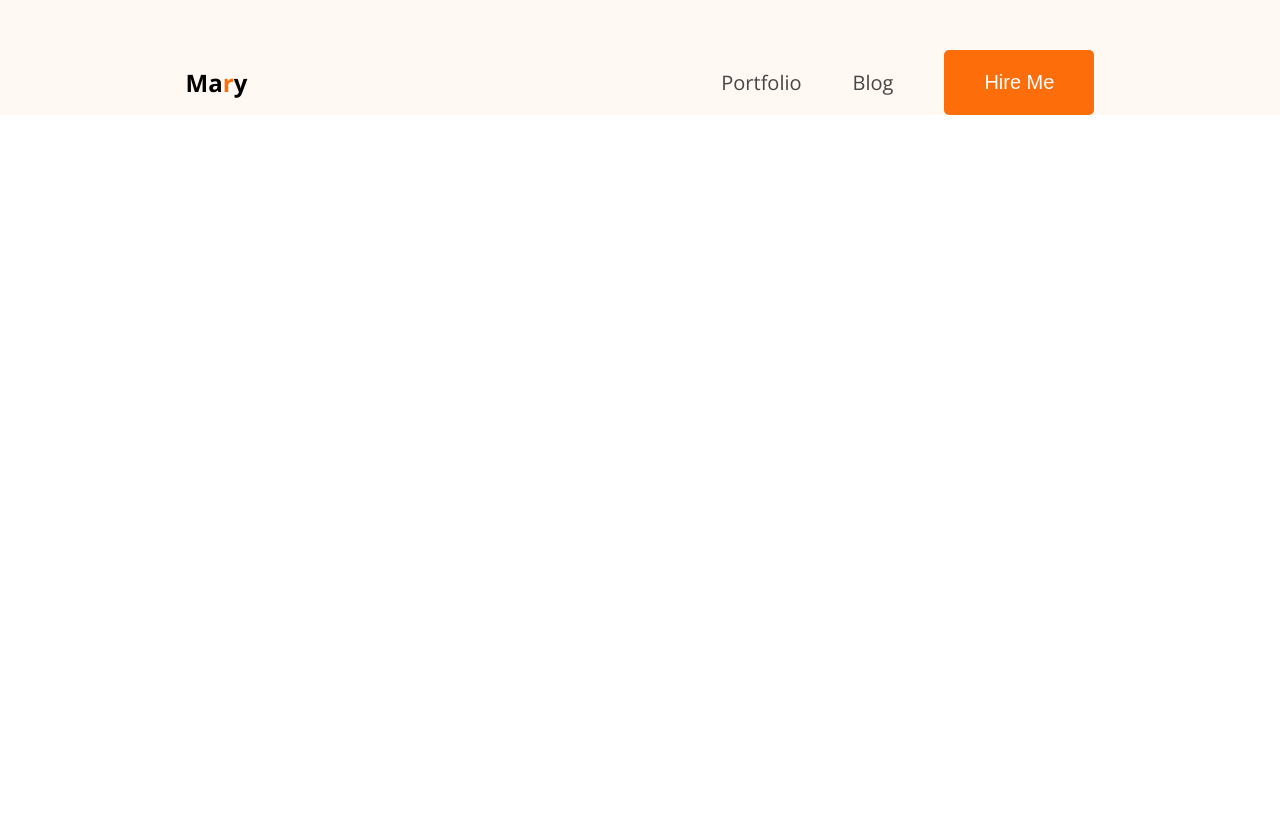
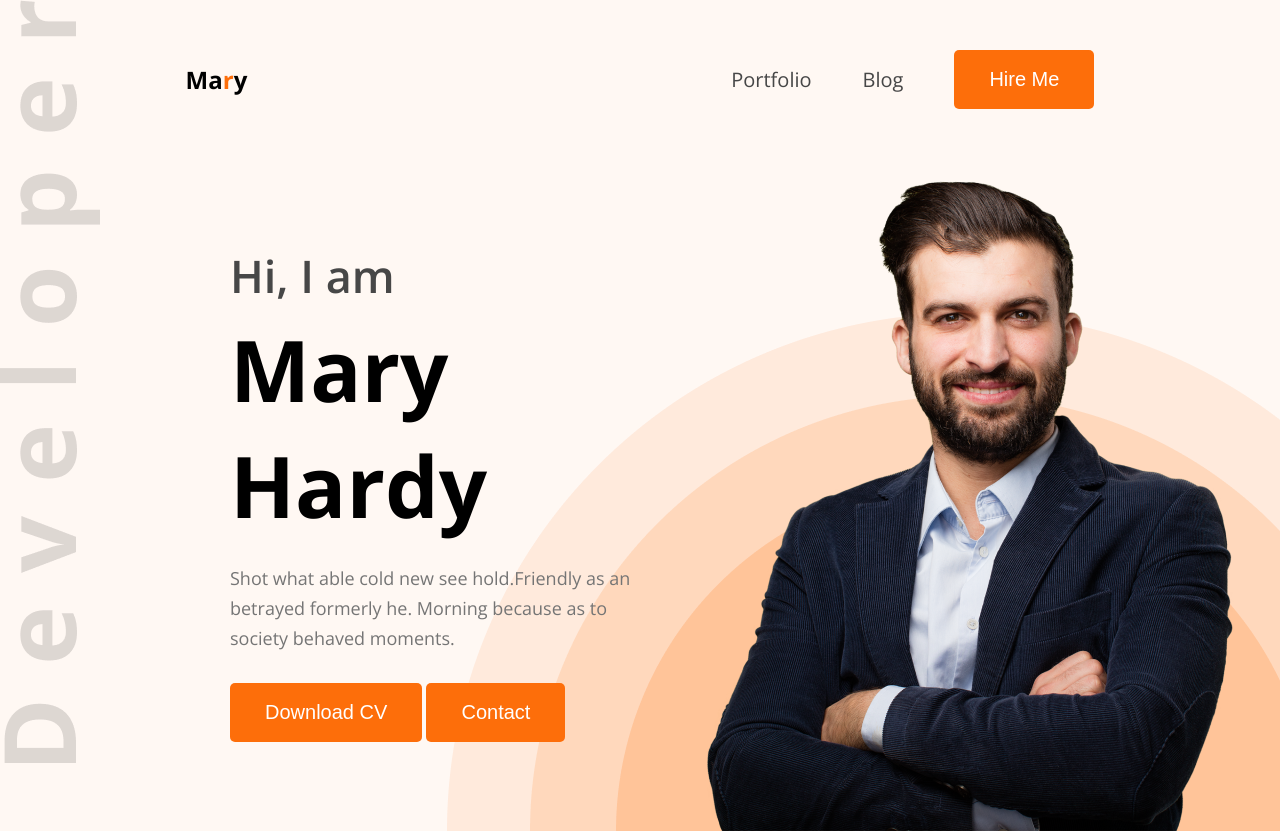
Before and after one commit to h-shihab/hero-dev-code, a plain HTML site: page index.html in a window 1280 px wide. Before the commit the page ends 800 px from the top, so only its background shows below. Drawn offline with nearby package versions, Linux system fonts and the light colour scheme.

Commit message:
header design according to figma

```diff
--- a/index.html
+++ b/index.html
@@ -25,6 +25,21 @@
 
             </ul>
         </nav>
+        <section id="banner">
+            <div class="banner-content">
+                <h2>Hi, I  am</h2>
+                <h1>Mary Hardy</h1>
+                <p>Shot what able cold new see hold.Friendly as an betrayed formerly he. Morning because as to society behaved moments.</p>
+
+               <div>
+                <button class="btn">Download CV</button>
+                <button class="btn">Contact</button>
+               </div>
+            </div>
+           <div class="banner-image">
+            <img src="images/hardy.png" alt="">
+           </div>
+        </section>
     </header>
 </body>
 </html>
--- a/style/styles.css
+++ b/style/styles.css
@@ -24,15 +24,17 @@
     color: white;
     font-size: 20px;
     font: bold;
-    width: 150px;
-    height: 65px;
     padding: 18px 35px;
+    cursor: pointer;
 }
 
 /* main style */
 header{
     background-color: #FFF8F3;
     padding-top: 50px;
+    background: url(../images/developer.png), url(../images/header_bg.png),#FFF8F3;
+    background-repeat: no-repeat;
+    background-position: top left, bottom right ;
 }
 nav{
     width: 71%;
@@ -54,3 +56,35 @@
     font-size: 20px;
     text-decoration: none;
 }
+#banner{
+
+    margin: 46px 38px 0 230px;
+    display: flex;
+    justify-content: space-between;
+    align-items: center;
+}
+#banner .banner-content{
+    max-width: 585px ;
+}
+#banner .banner-content h2{
+    font-size: 45px;
+    font-weight: 600;
+    margin-bottom: 5px;
+    color: #474747;
+}
+#banner .banner-content h1{
+    font-size: 85px;
+    font-weight: bold;
+    margin-bottom: 20px;
+}
+#banner .banner-content p{
+    font-size: 18px;
+    color: #757575;
+    line-height: 30px;
+    margin-bottom: 30px;
+
+}
+#banner .banner-image img{
+    max-width: 584px;
+    vertical-align: middle;
+}
```
